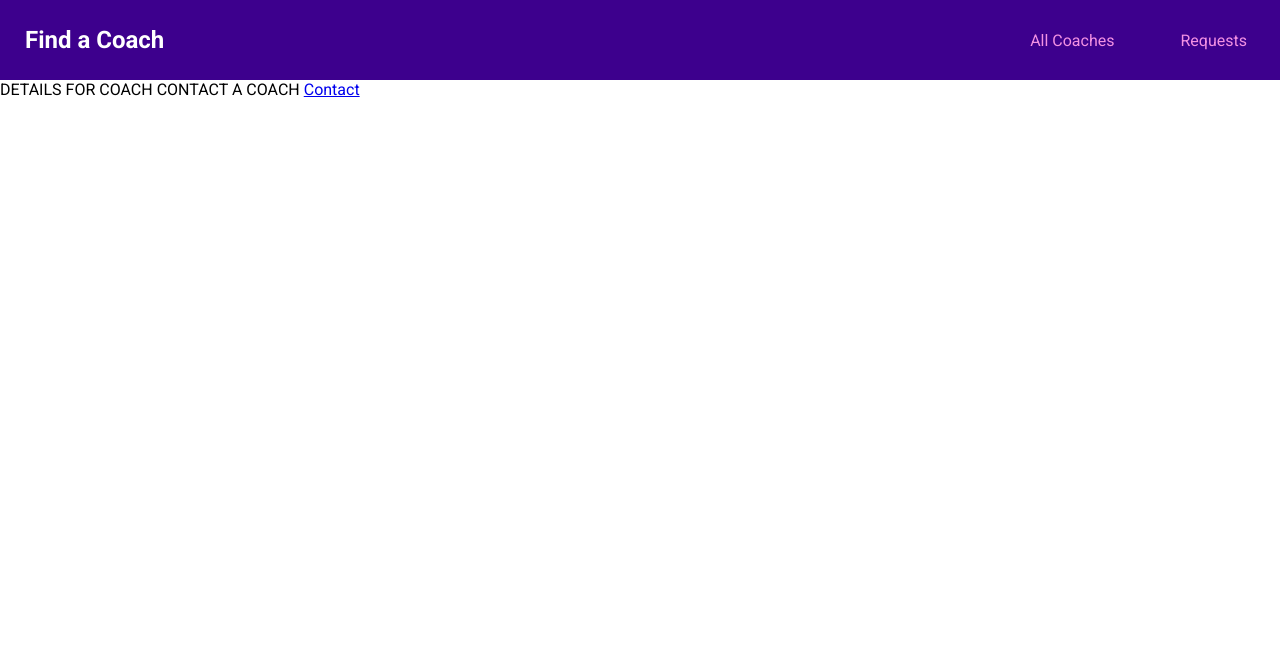
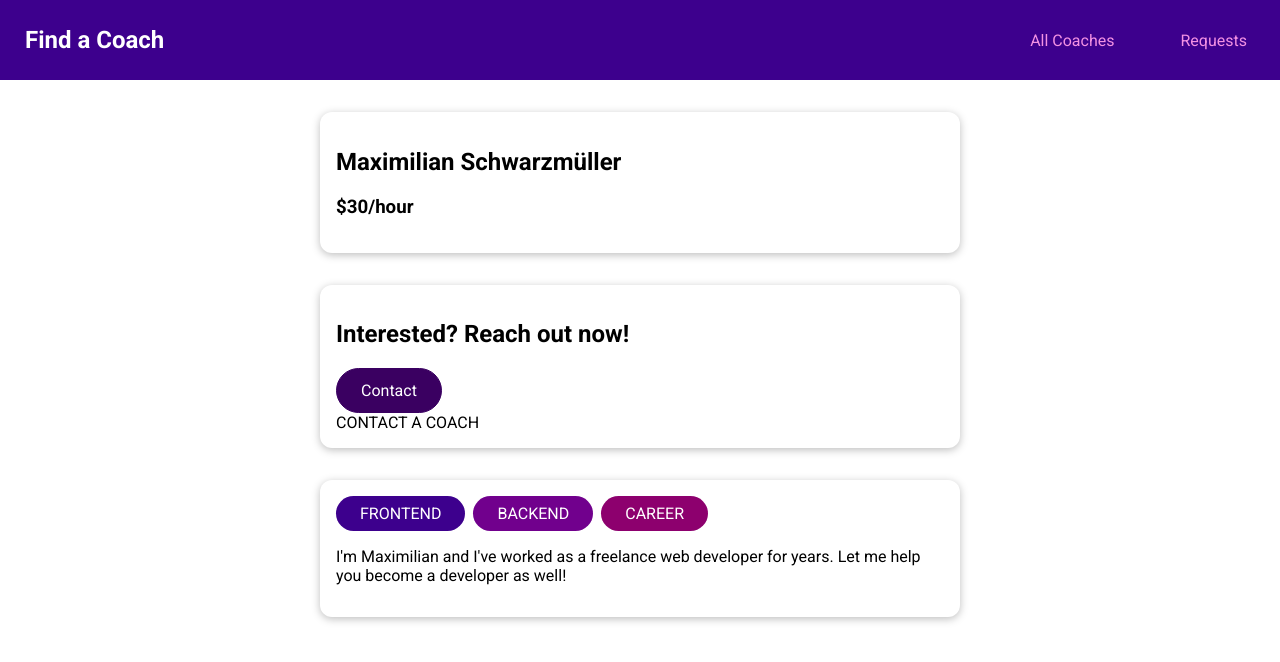
Before and after one commit to Sakeerin/find-coach-web-app, a Vue app: page /coaches/c1/contact in a window 1280 px wide. Shown: the top 662 px of the page. Built offline with nearby package versions, Linux system fonts and the light colour scheme.

Commit message:
building the coach detail component

```diff
--- a/src/pages/coaches/CoachesDetail.vue
+++ b/src/pages/coaches/CoachesDetail.vue
@@ -1,5 +1,53 @@
 <template>
-    DETAILS FOR COACH
-    <router-view></router-view>
-    <router-link to="/coaches/c1/contact">Contact</router-link>
+    <section>
+        <base-card>
+            <h2>{{ fullName }}</h2>
+            <h3>${{ rate }}/hour</h3>
+        </base-card>
+    </section>
+    <section>
+        <base-card>
+            <header>
+                <h2>Interested? Reach out now!</h2>
+                <base-button link :to="contactLink">Contact</base-button>
+            </header>
+            <router-view></router-view>
+        </base-card>
+    </section>
+    <section>
+        <base-card>
+            <base-badge v-for="area in areas" :key="area" :type="area" :title="area"></base-badge>
+            <p>{{ description }}</p>
+        </base-card>
+    </section>
 </template>
+<script>
+export default{
+    props: ['id'],
+    data(){
+        return {
+            selectedCoach: null
+        };
+    },
+    computed: {
+        fullName(){
+            return this.selectedCoach.firstName + ' ' + this.selectedCoach.lastName;
+        },
+        areas(){
+            return this.selectedCoach.areas;
+        },
+        rate(){
+            return this.selectedCoach.hourlyRate;
+        },
+        description(){
+            return this.selectedCoach.description;
+        },
+        contactLink(){
+            return this.$route.path + '/' + this.id + '/contact';
+        },
+    },
+    created(){
+        this.selectedCoach = this.$store.getters['coaches/coaches'].find((coach) => coach.id === this.id);
+    }
+}
+</script>
--- a/src/router.js
+++ b/src/router.js
@@ -12,7 +12,9 @@
     routes: [
         { path: '/', redirect: '/coaches' },
         { path: '/coaches', component: CoachesList },
-        { path: '/coaches/:id', component: CoachDetail,
+        { path: '/coaches/:id',
+            component: CoachDetail,
+            props: true,
             children: [
                 { path: 'contact', component: ContactCoach } // coaches/id/contact
             ],
```
